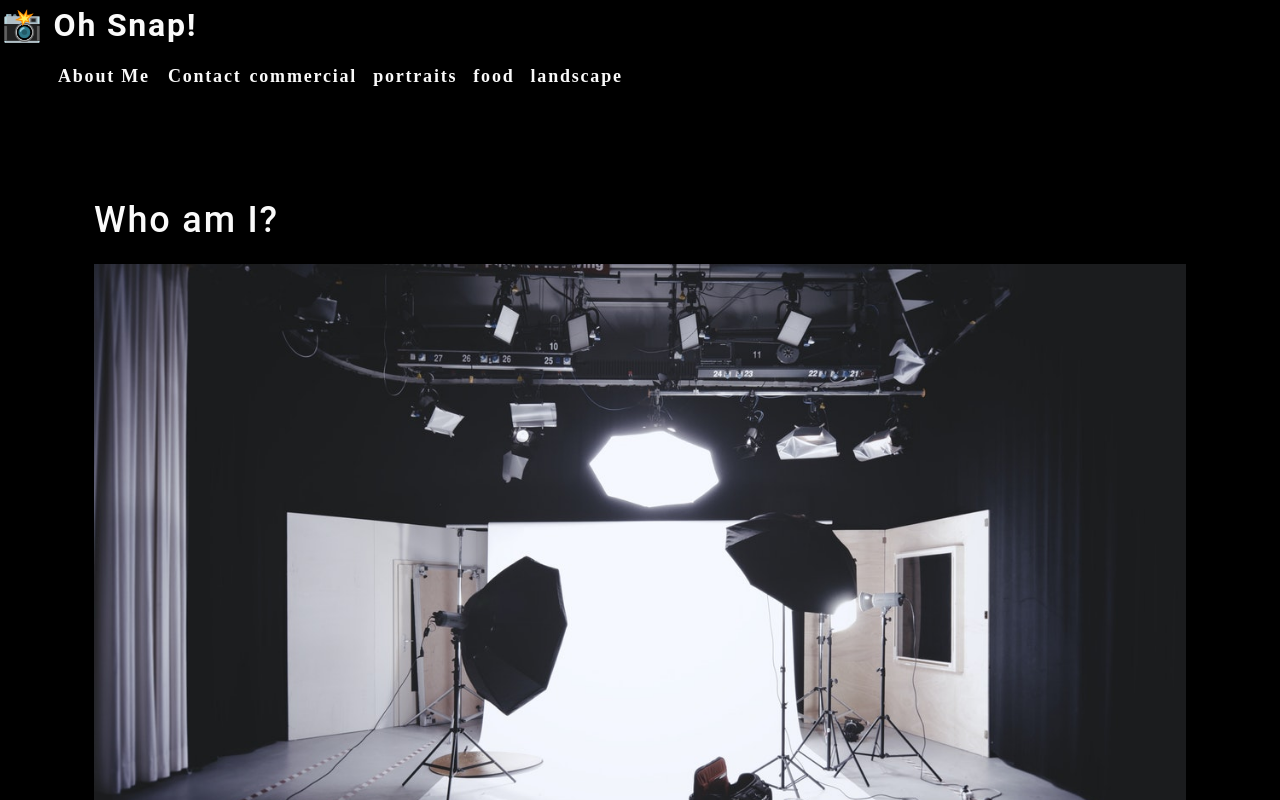
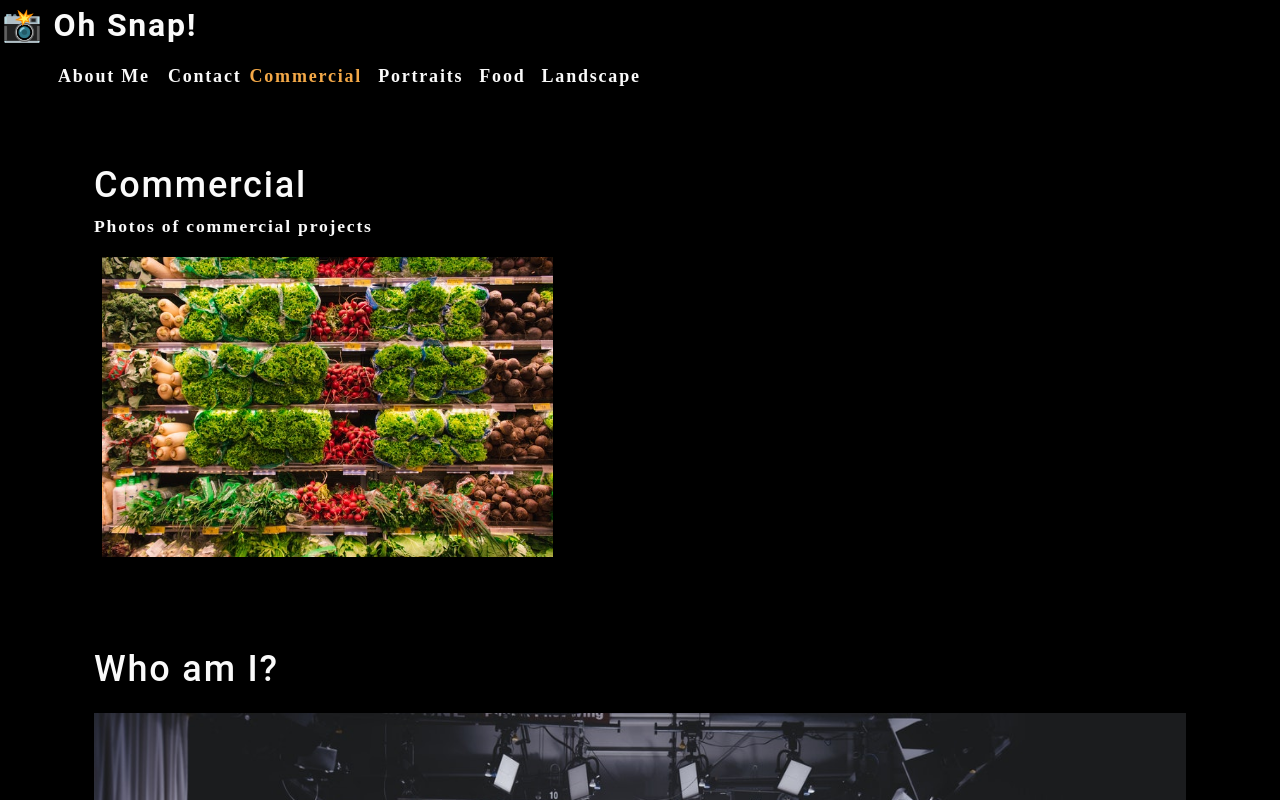
Before and after one commit to ah-fang/photo-port, a React (Create React App) app: page / in a window 1280 px wide. Shown: the top 800 px of the page. Built offline with nearby package versions, Linux system fonts and the light colour scheme.

Commit message:
add nav hooks

```diff
--- a/src/App.js
+++ b/src/App.js
@@ -1,13 +1,30 @@
-import React from 'react';
+import React, { useState } from 'react';
 // import './App.css';
-import About from './components/About'
-import Nav from './components/Nav'
+import About from './components/About';
+import Nav from './components/Nav';
+import Gallery from './components/Gallery';
 
 function App() {
+  const [categories] = useState([
+    {
+        name: 'commercial',
+        description: 'Photos of grocery stores, food trucks, and other commercial projects'
+    },
+    { name: 'portraits', description: 'Portraits of people in my life' },
+    { name: "food", description: "Delicious delicacies" },
+    { name: "landscape", description: "Fields, farmhouses, waterfalls, and the beauty of nature" }
+  ]);
+
+  const [currentCategory, setCurrentCategory] = useState(categories[0]);
   return (
     <div>
-      <Nav></Nav>
+      <Nav
+      categories = {categories}
+      setCurrentCategory = {setCurrentCategory}
+      currentCategory = {currentCategory}
+      ></Nav>
       <main>
+        <Gallery></Gallery>
         <About></About>
       </main>
     </div>
--- /dev/null
+++ b/src/components/Gallery/index.js
@@ -0,0 +1,25 @@
+import React from "react";
+import { capitalizeFirstLetter } from '../../utils/helpers';
+import photo from '../../assets/small/commercial/0.jpg';
+
+function Gallery(props) {
+    const currentCategory = {
+        name: 'commercial',
+        description: 'Photos of commercial projects'
+    }
+    return (
+        <section>
+            <h1>{capitalizeFirstLetter(currentCategory.name)}</h1>
+            <p>{currentCategory.description}</p>
+            <div className="flex-row">
+            <img
+                src={photo}
+                alt="Commercial Example"
+                className="img-thumbnail mx-1"
+            />
+      </div>
+        </section>
+    );
+}
+
+export default Gallery;
--- a/src/components/Nav/index.js
+++ b/src/components/Nav/index.js
@@ -1,24 +1,21 @@
-import React from "react";
+import React, { useEffect } from "react";
+import { capitalizeFirstLetter } from "../../utils/helpers";
 
-const categories = [
-    {
-        name: "commercial",
-        description:
-        "Photos of grocery stores, food trucks, and other commercial projects",
-    },
-    { name: "portraits", description: "Portraits of people in my life" },
-    { name: "food", description: "Delicious delicacies" },
-    {
-        name: "landscape",
-        description: "Fields, farmhouses, waterfalls, and the beauty of nature",
-    },
-];
+// function categorySelected(name) {
+//     console.log(`${name} clicked`);
+// }
 
-function categorySelected(name) {
-    console.log(`${name} clicked`);
-}
+function Nav(props) {
+    const {
+        categories = [],
+        setCurrentCategory,
+        currentCategory,
+      } = props;
 
-function Nav() {
+    useEffect(() => {
+        document.title = capitalizeFirstLetter(currentCategory.name)
+    }, [currentCategory]);
+
     return (
         <header>
             <h2>
@@ -35,9 +32,12 @@
                         <span>Contact</span>
                     </li>
                     {categories.map((category) => (
-                    <li className="mx-1" key={category.name}>
-                        <span onClick={() => categorySelected(category.name)}>
-                            {category.name}
+                    <li className={`mx-1 ${currentCategory.name === category.name && 'navActive'}`} key={category.name}>
+                        <span onClick={() => {
+                            setCurrentCategory(category)
+                            }}
+                        >
+                            {capitalizeFirstLetter(category.name)}
                         </span>
                     </li>
                     ))}
```
